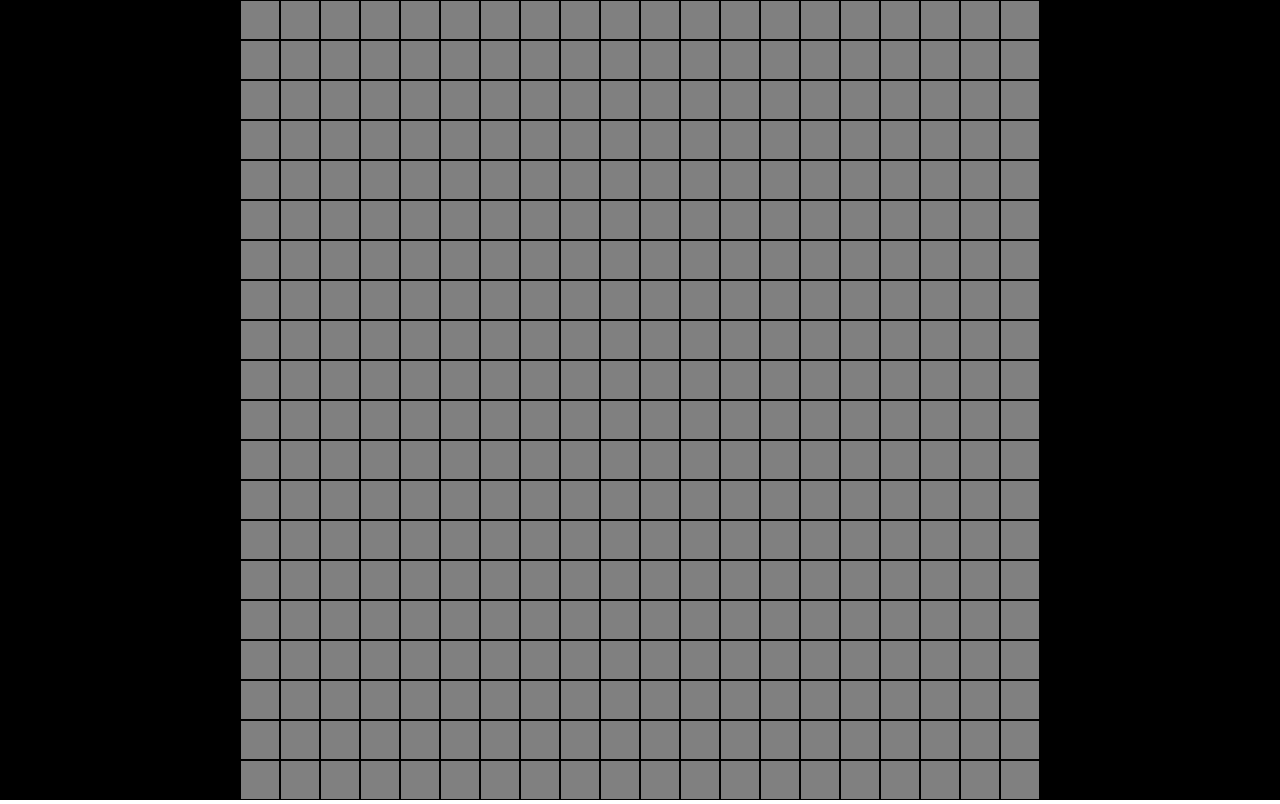
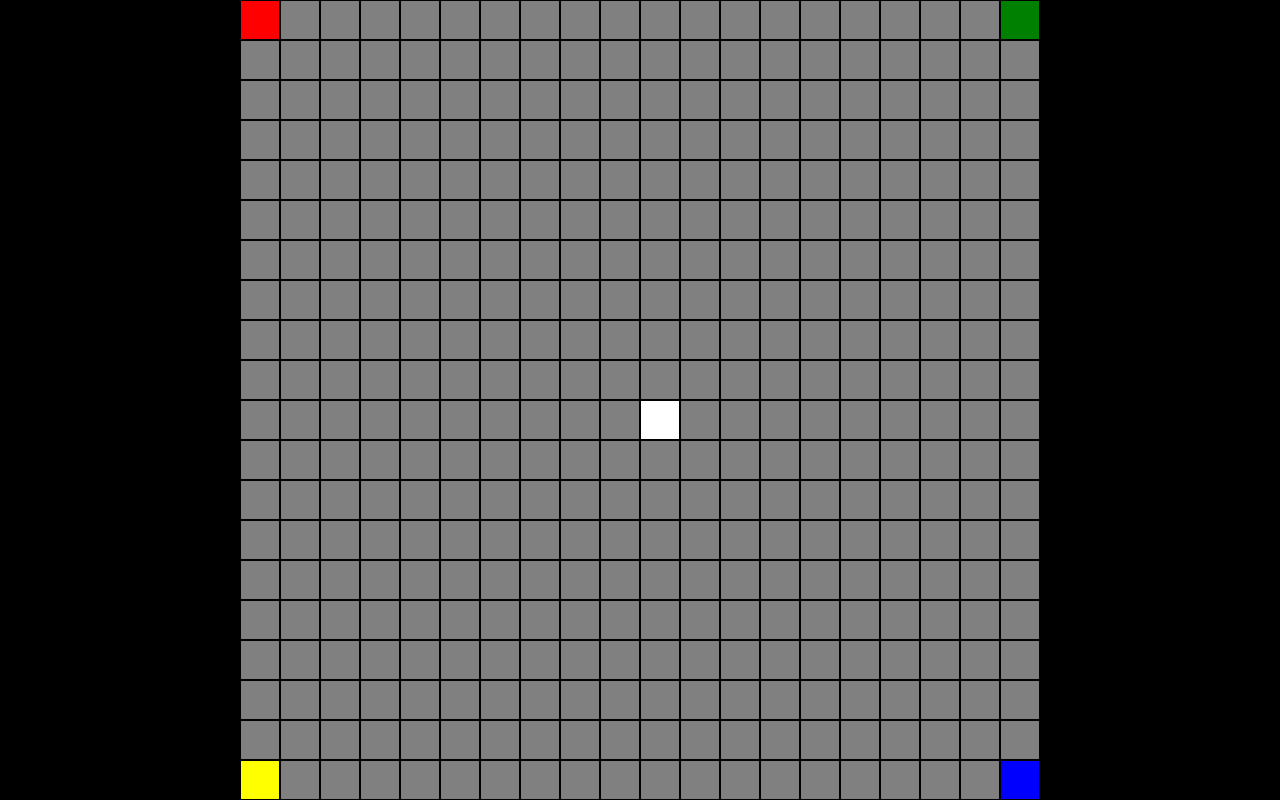
Before and after one commit to toksaitov/tanks, a website: page public/index.html in a window 1280 px wide. Drawn offline with Linux system fonts and the light colour scheme.

Commit message:
Closes #2, closes #14
Добавить код рисования танков схематично
Добавить код рисования снарядов схематично

```diff
--- a/public/index.html
+++ b/public/index.html
@@ -28,6 +28,49 @@
             let fieldCenterShiftX
             let fieldCenterShiftY
 
+            const gameObjects = {
+                'tank1': {
+                    'x': 0,
+                    'y': 0,
+                    'dx': 1,
+                    'dy': 0,
+                    'c': 'red',
+                    't': 't'
+                },
+                'tank2': {
+                    'x': fieldWidth - 1,
+                    'y': 0,
+                    'dx': -1,
+                    'dy': 0,
+                    'c': 'green',
+                    't': 't'
+                },
+                'tank3': {
+                    'x': fieldWidth - 1,
+                    'y': fieldHeight - 1,
+                    'dx': -1,
+                    'dy': 0,
+                    'c': 'blue',
+                    't': 't'
+                },
+                'tank4': {
+                    'x': 0,
+                    'y': fieldHeight - 1,
+                    'dx': 1,
+                    'dy': 0,
+                    'c': 'yellow',
+                    't': 't'
+                },
+                'bullet1': {
+                    'x': fieldWidth / 2,
+                    'y': fieldHeight / 2,
+                    'dx': 1,
+                    'dy': 0,
+                    'c': 'white',
+                    't': 'b'
+                }
+            }
+
             function setup(ctx, w, h) {
                 cellSize = Math.min(w / fieldWidth, h / fieldHeight)
                 fieldScreenWidth = fieldWidth * cellSize
@@ -44,6 +87,7 @@
                 ctx.rect(0, 0, w, h)
                 ctx.fill()
 
+                // Код рисования поля
                 for (let y = 0; y < fieldHeight; ++y) {
                     for (let x = 0; x < fieldWidth; ++x) {
                         const screenX = fieldCenterShiftX + x * cellSize
@@ -55,6 +99,16 @@
                     }
                 }
 
+                // Код рисования игровых объектов
+                for (const [_, gameObject] of Object.entries(gameObjects)) {
+                    const screenX = fieldCenterShiftX + gameObject.x * cellSize
+                    const screenY = fieldCenterShiftY + gameObject.y * cellSize
+                    ctx.fillStyle = gameObject.c
+                    ctx.beginPath()
+                    ctx.rect(screenX + 1, screenY + 1, cellSize - 2, cellSize - 2)
+                    ctx.fill()
+                }
+
                 window.requestAnimationFrame(timestamp => draw(ctx, w, h, timestamp));
             }
 
```
